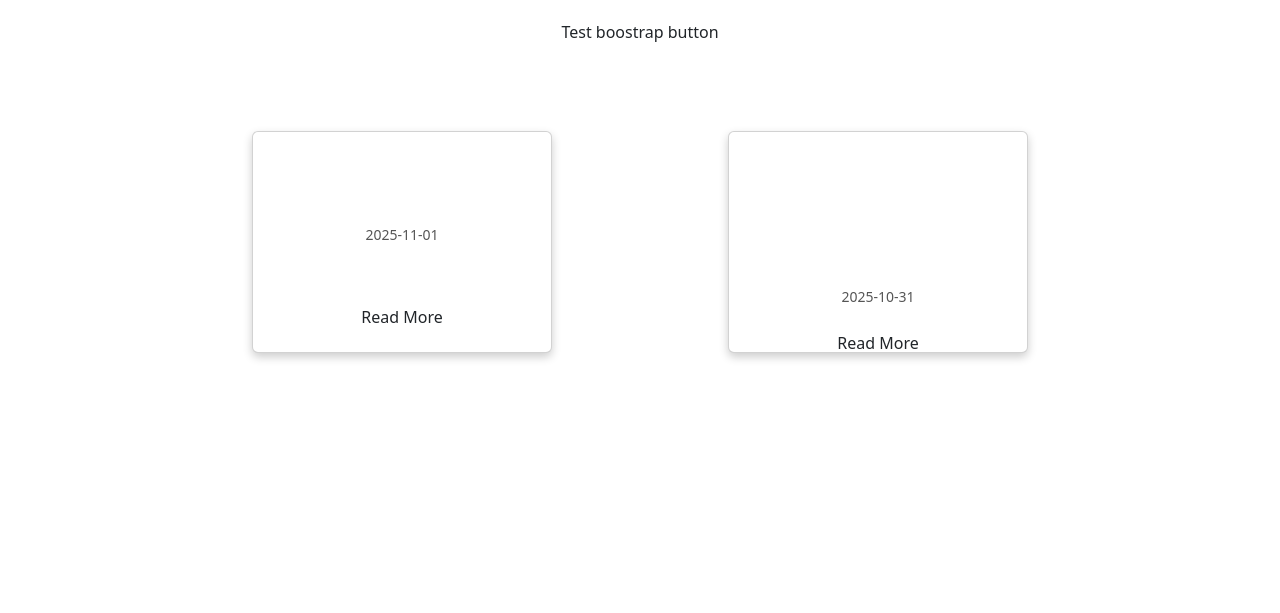
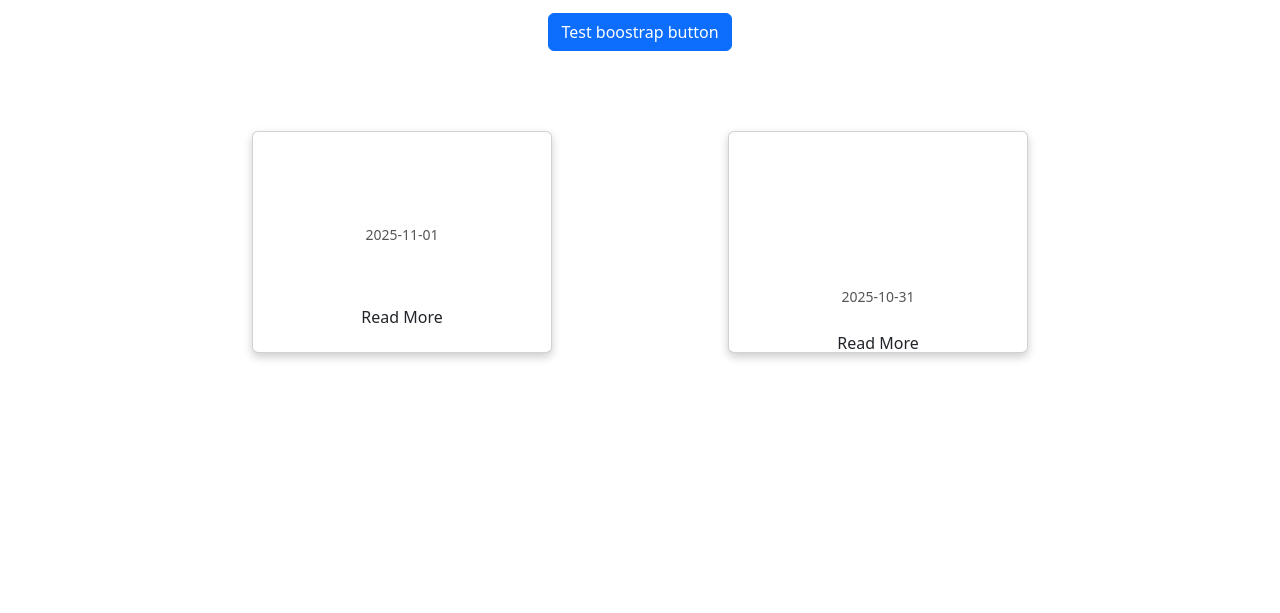
Before and after one commit to bromodachi-team/bromodachi-web, a plain HTML site: page blog.html in a window 1280 px wide. Shown: the part 187-800 px from the top of the page. Drawn offline with nearby package versions, Linux system fonts and the light colour scheme.

Commit message:
Update blog.html

```diff
--- a/blog.html
+++ b/blog.html
@@ -42,7 +42,7 @@
   <header>
     <h1>Bromodachi Team Blogs</h1>
     <p>Development notes, postmortems, and updates</p>
-    <button type="button" class="btn">Test boostrap button</button>
+    <button type="button" class="btn btn-primary">Test boostrap button</button>
   </header>
 
   <main id="blog-container" class="card-grid"></main>
```
